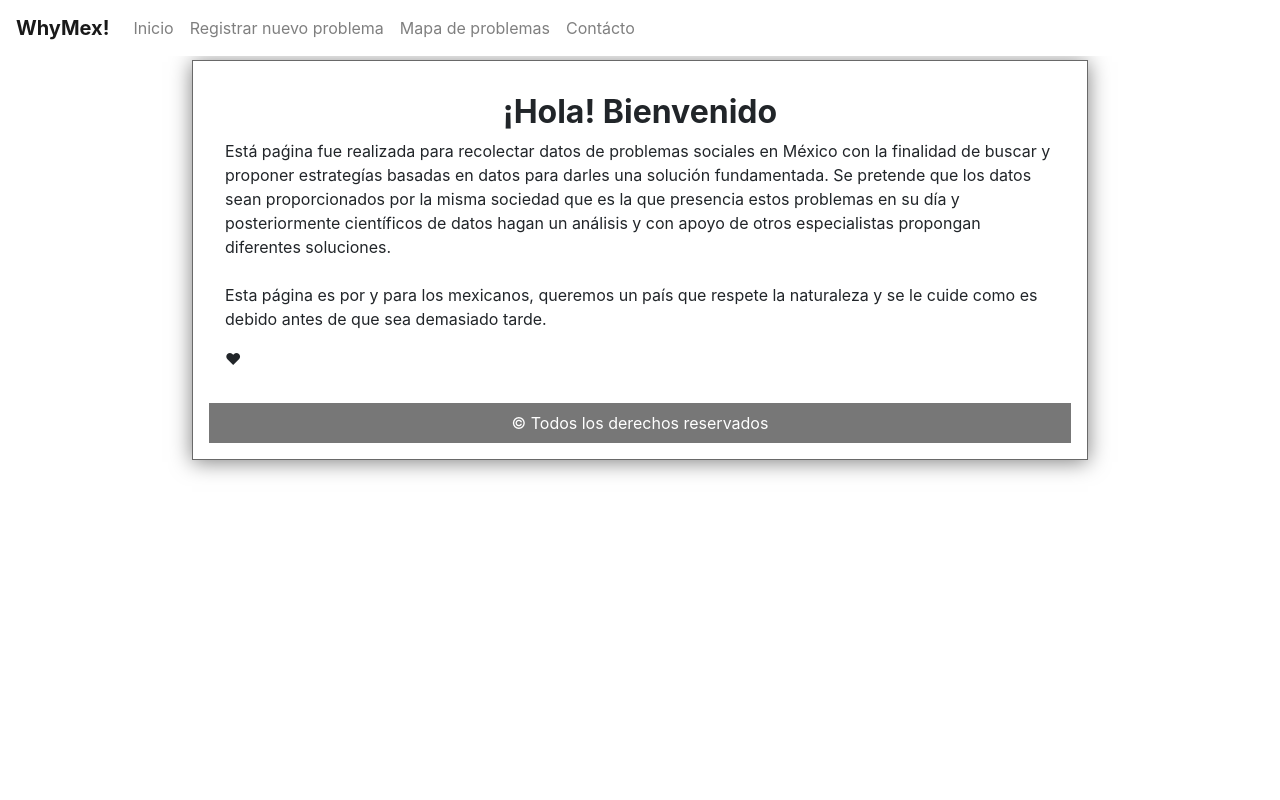
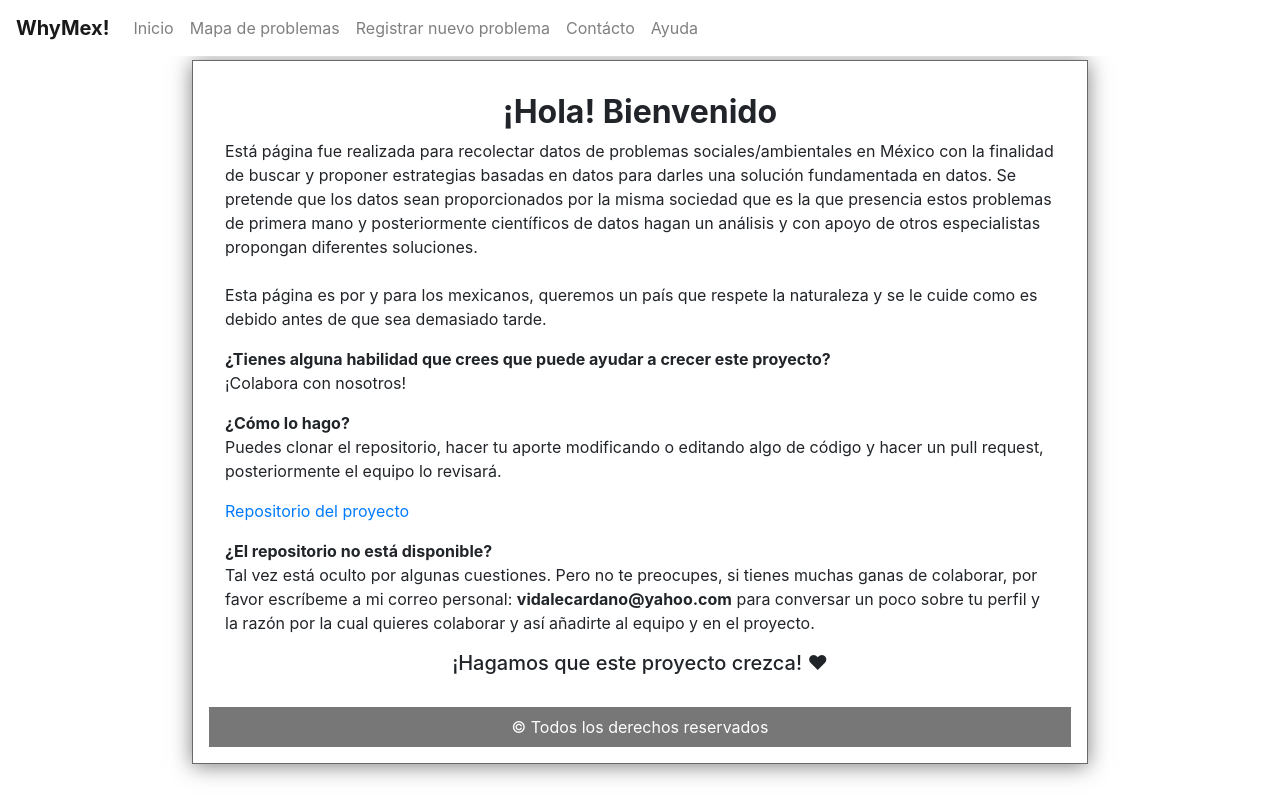
Before and after one commit to Ladivcr/WhyMex, a Django app: page /contacto/ in a window 1280 px wide. Run offline with Django 3.2, Linux system fonts and the light colour scheme; some libraries are stand-ins or nearby versions.

Commit message:
Iconos hechos

```diff
--- a/WhyMex/urls.py
+++ b/WhyMex/urls.py
@@ -21,9 +21,9 @@ from posts import views as post_views
 #urlpatterns = [path('admin/', admin.site.urls),]
 
 urlpatterns = [
-    path('hello-world/', local_views.hello_world),
     path('inicio/', post_views.main_menu),
     path('registro/', post_views.register_problem),
     path('mapa/', post_views.show_map),
     path('contacto/', post_views.contact),
+    path('dudas/', post_views.help),
 ]
--- a/posts/templates/base_generic.html
+++ b/posts/templates/base_generic.html
@@ -36,13 +36,16 @@
                         <a class="nav-link" href="/inicio/"><i class="fa fa-home" aria-hidden="true"></i>Inicio</a>
                     </li>
                     <li class="nav-item">
+                        <a class="nav-link" href="/mapa/"><i class="fas fa-map-marked-alt"></i>Mapa de problemas</a>
+                    </li>
+                    <li class="nav-item">
                         <a class="nav-link" href="/registro/"><i class="fas fa-users"></i>Registrar nuevo problema</a>
                     </li>
                     <li class="nav-item">
-                        <a class="nav-link" href="/mapa/"><i class="fas fa-map-marked-alt"></i>Mapa de problemas</a>
+                        <a class="nav-link" href="/contacto/"><i class="far fa-comment-alt"></i>Contácto</a>
                     </li>
                     <li class="nav-item">
-                        <a class="nav-link" href="/contacto/"><i class="far fa-comment-alt"></i>Contácto</a>
+                        <a class="nav-link" href="/dudas/"><i class="fas fa-map-marked-alt"></i>Ayuda</a>
                     </li>
                 </ul>
             </div>
--- a/posts/templates/contacto.html
+++ b/posts/templates/contacto.html
@@ -5,18 +5,33 @@
     <div id="container">
         <div id="post">
             <center><h2><strong>¡Hola! Bienvenido</strong></h2></center>
-            <p style=”text-align: justify;”>Está paǵina fue realizada para recolectar datos
-                de problemas sociales en México con la finalidad de buscar y proponer estrategías
-                basadas en datos para darles una solución fundamentada. Se pretende que los datos
-                sean proporcionados por la misma sociedad que es la que presencia estos problemas
-                en su día y posteriormente científicos de datos hagan un análisis y con apoyo de otros
-                especialistas propongan diferentes soluciones.<br>
+            <p style=”text-align: justify;”>Está página fue realizada para recolectar datos
+                de problemas sociales/ambientales en México con la finalidad de buscar y proponer
+                estrategias basadas en datos para darles una solución fundamentada en datos.
+                Se pretende que los datos sean proporcionados por la misma sociedad que es la
+                que presencia estos problemas de primera mano y posteriormente científicos
+                de datos hagan un análisis y con apoyo de otros especialistas propongan diferentes
+                soluciones.<br>
 
-                <br> Esta página es por y para los mexicanos, queremos un país que respete la naturaleza
-                y se le cuide como es debido antes de que sea demasiado tarde.
+                <br>Esta página es por y para los mexicanos, queremos un país que respete la naturaleza
+                y se le cuide como es debido antes de que sea demasiado tarde.</p>
+            <p><strong>¿Tienes alguna habilidad que crees que puede ayudar a crecer este proyecto?</strong>
+                <br>¡Colabora con nosotros!</p>
+            <p><strong>¿Cómo lo hago?</strong>
+            <br>Puedes clonar el repositorio, hacer tu aporte modificando o editando algo de
+            código y hacer un pull request, posteriormente el equipo lo revisará.</p>
+            <p><a href="https://github.com/Ladivcr/WhyMex">Repositorio del proyecto</a></p>
+
+            <p><strong>¿El repositorio no está disponible?</strong>
+                <br>Tal vez está oculto por algunas cuestiones. Pero no te preocupes,
+                si tienes muchas ganas de colaborar, por favor escríbeme a mi correo
+                personal: <strong>vidalecardano@yahoo.com</strong>
+                para conversar un poco sobre tu perfil y la razón por la cual quieres colaborar
+                y así añadirte al equipo y en el proyecto.
             </p>
-            <p>&hearts;</p>
+            <p><center><h1>¡Hagamos que este proyecto crezca! &hearts;</h1></center></p>
         </div>
+
         <div id="footer">&copy Todos los derechos reservados</div>
     </div>
     <!-- TERMINA Información de contacto-->
--- a/posts/views.py
+++ b/posts/views.py
@@ -68,19 +68,49 @@ def show_map(request):
     # * Añadir puntos al mapa
     #marcador1.add_to(maping)
     # * creamos el marcador
-    Morelia = folium.Marker(location=(19.702860, -101.190091), icon=folium.Icon(color="red", icon='info-sign')) #! Morelia
-    Patzcuaro = folium.Marker(location=(19.513755, -101.608338), icon=folium.Icon(color="blue", icon='cloud')) #! Pátzcuaro
+    fire = folium.Marker(location=(19.702860, -101.190091), icon=folium.Icon(color="darkred", icon='fire-extinguisher', prefix='fa')) #! Morelia
+    sequia = folium.Marker(location=(19.513755, -101.708338), icon=folium.Icon(color="darkblue", icon='fa-tint', prefix='fa')) #! Pátzcuaro
+    deforestacion = folium.Marker(location=(19.513755, -107.608338), icon=folium.Icon(color="green", icon='fa-tree', prefix='fa')) #! Pátzcuaro
+    pesca = folium.Marker(location=(19.513755, -103.608338), icon=folium.Icon(color="darkblue", icon='fa-anchor', prefix='fa')) #! Pátzcuaro
+    estancamiento = folium.Marker(location=(19.513755, -106.608338), icon=folium.Icon(color="blue", icon='fa-chain-broken', prefix='fa')) #! Pátzcuaro
+    cambioSuelo = folium.Marker(location=(19.513755, -104.608338), icon=folium.Icon(color="white",icon_color='#000', icon='fa-refresh', prefix='fa')) #! Pátzcuaro
+    vertedero = folium.Marker(location=(19.513755, -111.608338), icon=folium.Icon(color="gray", icon='fa-trash', prefix='fa')) #! Pátzcuaro
+    toxico = folium.Marker(location=(19.513755, -108.608338), icon=folium.Icon(color="red", icon_color="#000", icon='fa-flask', prefix='fa')) #! Pátzcuaro
+    biologico = folium.Marker(location=(19.513755, -105.608338), icon=folium.Icon(color="red", icon='fa-warning', prefix='fa')) #! Pátzcuaro
 
     # * Creamos grupos para los marcadores
-    grp_Mor = folium.FeatureGroup(name='Pertenece a Morelia')
-    grp_Pat = folium.FeatureGroup(name='Pertenece a Pátzcuaro')
+    grp_incendio = folium.FeatureGroup(name='Incendio')
+    grp_sequia = folium.FeatureGroup(name="Sequia")
+    grp_deforestacion = folium.FeatureGroup(name="Deforestación")
+
+    grp_pesca_ilegal = folium.FeatureGroup(name="Pesca ilegal")
+    grp_estancamiento_agua = folium.FeatureGroup(name="Estancamiento de agua")
+    grp_cambio_de_suelo = folium.FeatureGroup(name="Cambio de uso de suelo")
+    grp_vertederos_clandestinos = folium.FeatureGroup(name="Vertederos clandestinos")
+    grp_desechos_toxicos = folium.FeatureGroup(name="Desechos tóxicos tirados clandestinamente")
+    grp_desechos_biologicos = folium.FeatureGroup(name="Desechos biológicos tirados clandestinamente")
+
 
     # Añadimos los marcadores AL GRUPO AL QUE CORRESPONDAN (NO AL MAPA)
-    Morelia.add_to(grp_Mor)
-    Patzcuaro.add_to(grp_Pat)
+    fire.add_to(grp_incendio)
+    sequia.add_to(grp_sequia)
+    deforestacion.add_to(grp_deforestacion)
+    pesca.add_to(grp_pesca_ilegal)
+    estancamiento.add_to(grp_estancamiento_agua)
+    cambioSuelo.add_to(grp_cambio_de_suelo)
+    vertedero.add_to(grp_vertederos_clandestinos)
+    toxico.add_to(grp_desechos_toxicos)
+    biologico.add_to(grp_desechos_biologicos)
     # Y ahora añadimos los grupos al mapa
-    grp_Mor.add_to(maping)
-    grp_Pat.add_to(maping)
+    grp_incendio.add_to(maping)
+    grp_sequia.add_to(maping)
+    grp_deforestacion.add_to(maping)
+    grp_pesca_ilegal.add_to(maping)
+    grp_estancamiento_agua.add_to(maping)
+    grp_cambio_de_suelo.add_to(maping)
+    grp_vertederos_clandestinos.add_to(maping)
+    grp_desechos_toxicos.add_to(maping)
+    grp_desechos_biologicos.add_to(maping)
     # Y añadimos, además, el control de capas
     folium.LayerControl().add_to(maping)
 
@@ -95,3 +125,12 @@ def contact(request):
         request
     """
     return render(request, 'contacto.html')
+
+
+# ! Página para ayudar al registro de datos
+def help(request):
+    """[Provide the page where the user can contact to me]
+    Args:
+        request
+    """
+    return render(request, 'ayuda.html')
```
Also changed, not shown: WhyMex/views.py (+0 -14 lines), posts/templates/ayuda.html (added, +20 -0 lines), posts/templates/registro.html (+17 -5 lines), posts/static/imagenes/fuego-fatuo.svg (added).
